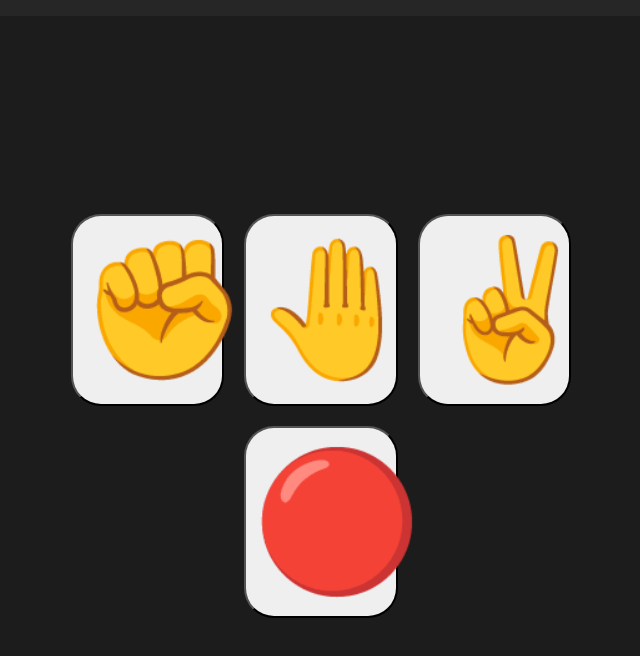
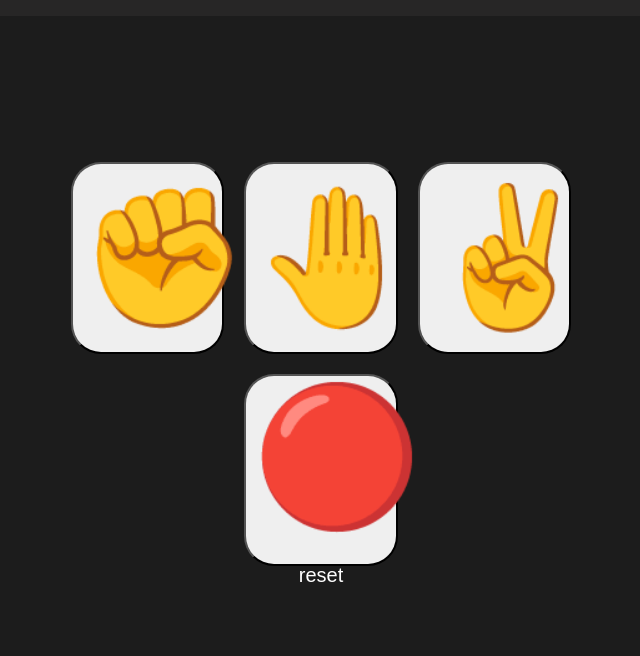
Before and after one commit to jagjeet-singh1812/ROCK-PAPER-AND-SCISSORS, a plain HTML site: page index.html in a window 1280 px wide. Shown: the part 94-750 px from the top of the page, without its empty margins (319-959 px from the left). Drawn offline with Linux system fonts and the light colour scheme.

Commit message:
updated
reset button

```diff
--- a/index.html
+++ b/index.html
@@ -33,7 +33,8 @@
           <div id="player-score"> </div>
           <div id="hands"></div>
           <div id="result"></div>
-          <button id='endGameButton'>🔴</button>
+          <button id='endGameButton'>🔴
+          <span id="reset">reset</span>
         </div>
       </div>
 
--- a/style.css
+++ b/style.css
@@ -62,3 +62,11 @@ font-size: 17vh;
     cursor: pointer;
     }
   }
+
+  #reset
+  {
+    color:white;
+    font-size: 20px;
+    position: relative;
+    bottom: 10vh;
+  }
```
